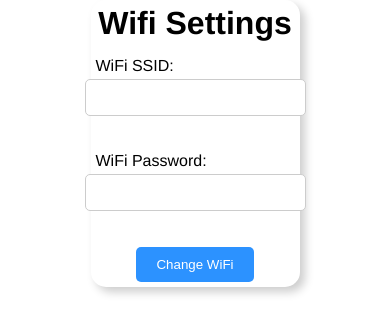
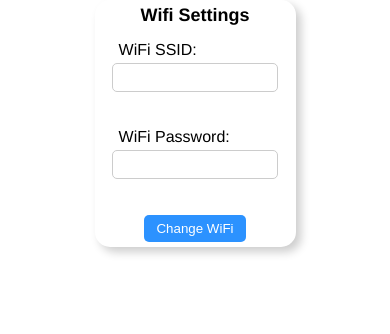
Before and after one commit to SamTheil/RPI_Dog_Feeder, a Flask app: page /wifi in a window 390 px wide. Shown: the part 61-395 px from the top of the page. Run offline with Flask 3, Linux system fonts and the light colour scheme; parts of the project's set-up code (start-up, migrations or seed data) failed here and were passed over.

Commit message:
dynamic sizing

```diff
--- a/templates/base.html
+++ b/templates/base.html
@@ -1,7 +1,7 @@
 <!DOCTYPE html>
 <html>
 <head>
-    <title>{% block title %}My Raspberry Pi Website{% endblock %}</title>
+    <title>{% block title %}Feeder Control Panel{% endblock %}</title>
     <!-- Include Font Awesome -->
     <link rel="stylesheet" href="https://cdnjs.cloudflare.com/ajax/libs/font-awesome/6.0.0-beta3/css/all.min.css">
     <meta name="viewport" content="width=device-width, initial-scale=1">
--- a/templates/wifi.html
+++ b/templates/wifi.html
@@ -78,6 +78,45 @@
         background-color: #dc3545;
         color: white;
     }
+
+    /* Responsive styles */
+    @media (max-width: 768px) {
+        h1 {
+            font-size: 24px;
+        }
+
+        form {
+            width: 90%;
+        }
+
+        input[type="text"],
+        input[type="password"] {
+            padding: 8px;
+        }
+
+        #change_wifi_button {
+            padding: 8px 16px;
+        }
+    }
+
+    @media (max-width: 480px) {
+        h1 {
+            font-size: 18px;
+        }
+
+        form {
+            width: 80%;
+        }
+
+        input[type="text"],
+        input[type="password"] {
+            padding: 6px;
+        }
+
+        #change_wifi_button {
+            padding: 6px 12px;
+        }
+    }
 </style>
 
 <body>
```
Also changed, not shown: templates/index.html (+15 -0 lines).
